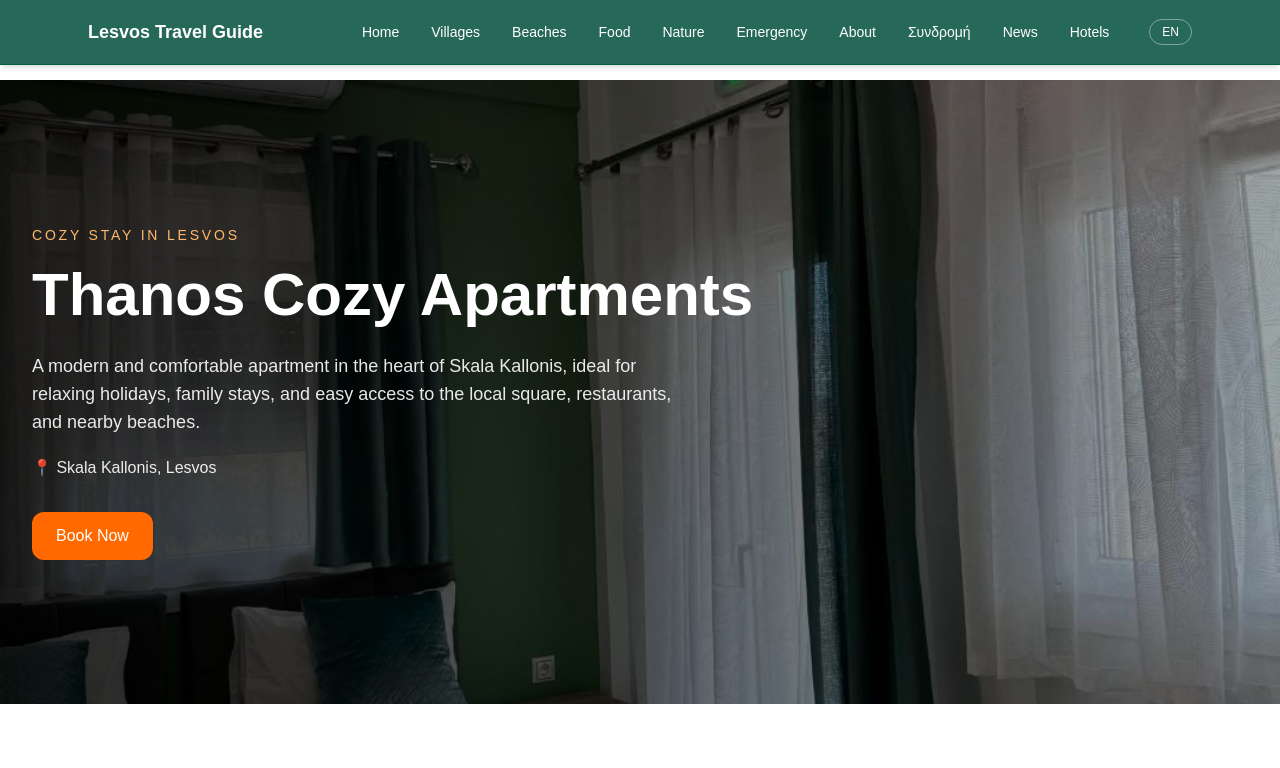
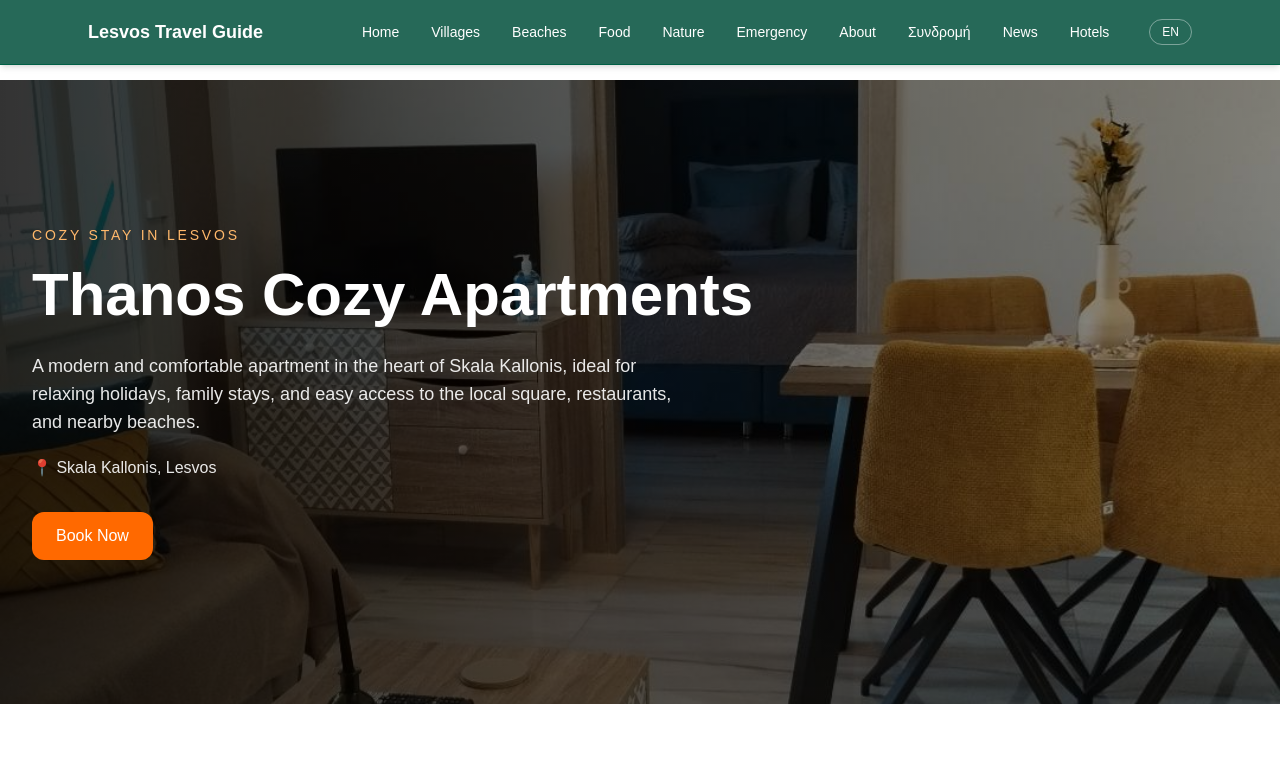
Before and after one commit to amamouridis06/lesvos-travel-guide, a Next.js app: page /hotels/thanos-cozy-appartments in a window 1280 px wide. Shown: the top 768 px of the page. Built offline with nearby package versions, Linux system fonts and the light colour scheme.

Commit message:
Update page.tsx

```diff
--- a/app/hotels/thanos-cozy-appartments/page.tsx
+++ b/app/hotels/thanos-cozy-appartments/page.tsx
@@ -44,7 +44,7 @@ export default function ApartmentPage() {
       <section
         className="relative min-h-[65vh] bg-cover bg-center sm:min-h-[72vh] lg:min-h-[78vh]"
         style={{
-          backgroundImage: "url('/thanosbackround.jpg')",
+          backgroundImage: "url('/thanosliv.jpg')",
         }}
       >
         <div className="absolute inset-0 bg-gradient-to-r from-black/80 via-black/60 to-black/35" />
```
